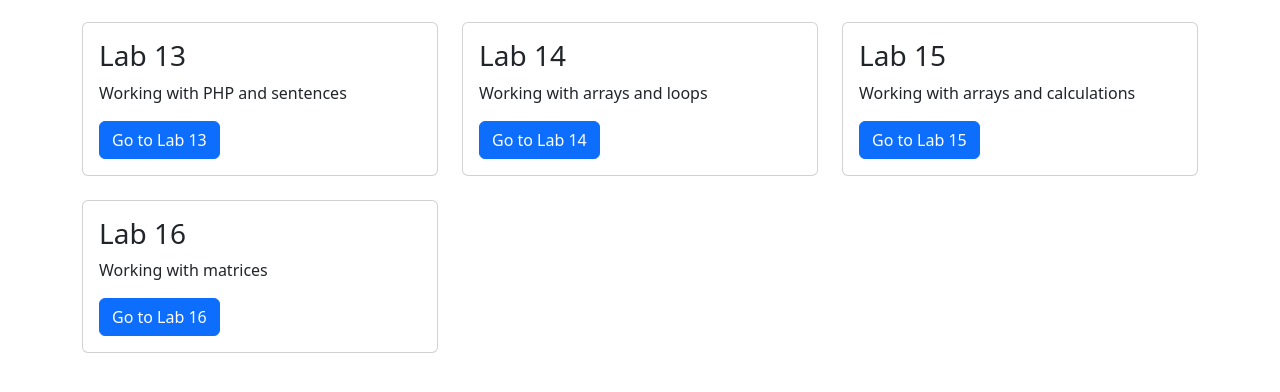
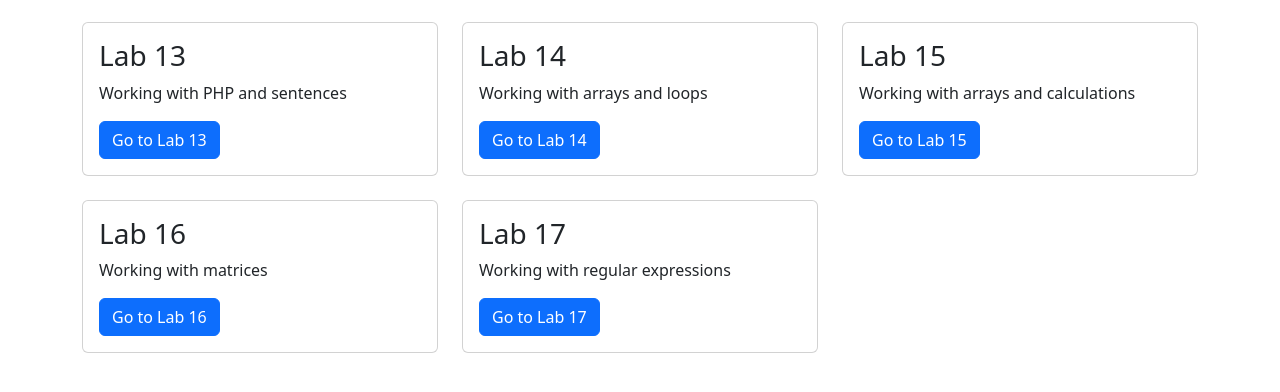
Before and after one commit to molodsh1y1/web-technology, a PHP site: page / in a window 1280 px wide. Shown: the part 214-606 px from the top of the page. Run offline with PHP 8.4, Linux system fonts and the light colour scheme.

Commit message:
modified index.php add new lab-work-17 into home page

```diff
--- a/index.php
+++ b/index.php
@@ -52,6 +52,15 @@
         </div>
       </div>
 
+      <div class="col">
+        <div class="card h-100">
+          <div class="card-body">
+            <h3 class="card-title">Lab 17</h3>
+            <p class="card-text">Working with regular expressions </p>
+            <a href="/lb-17/validate_guid.php" class="btn btn-primary">Go to Lab 17</a>
+          </div>
+        </div>
+      </div>
     </div>
   </div>
 </body>
```
